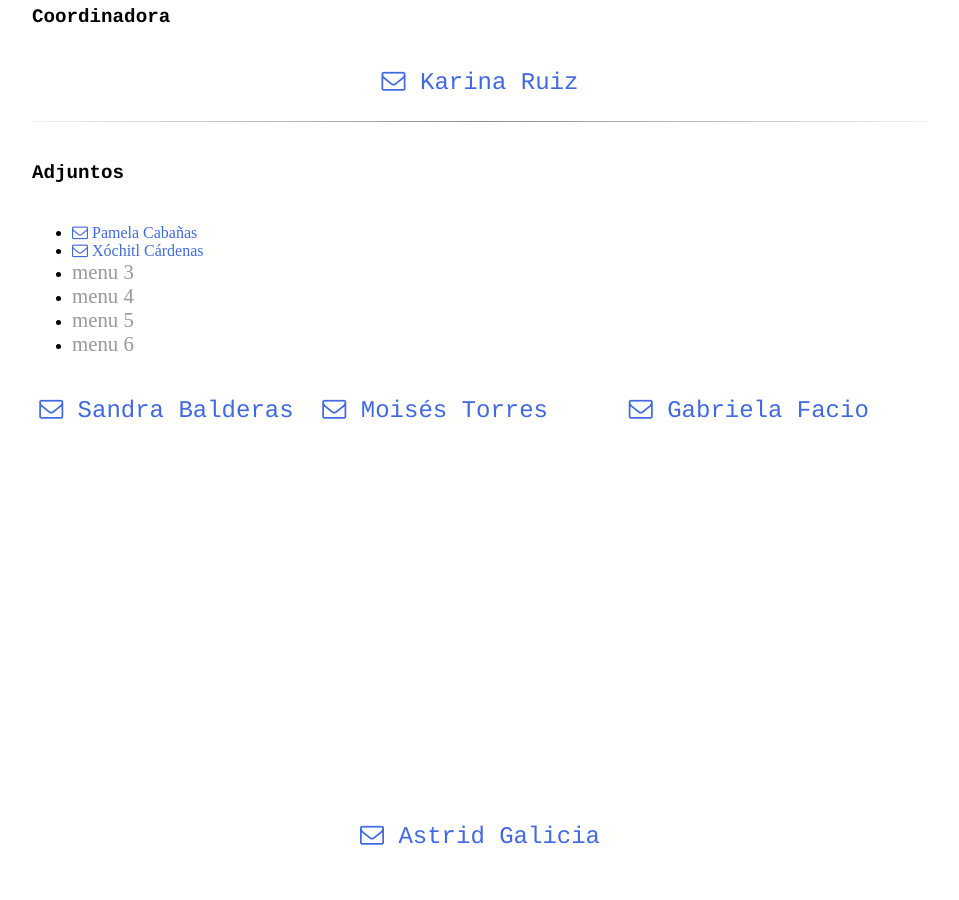
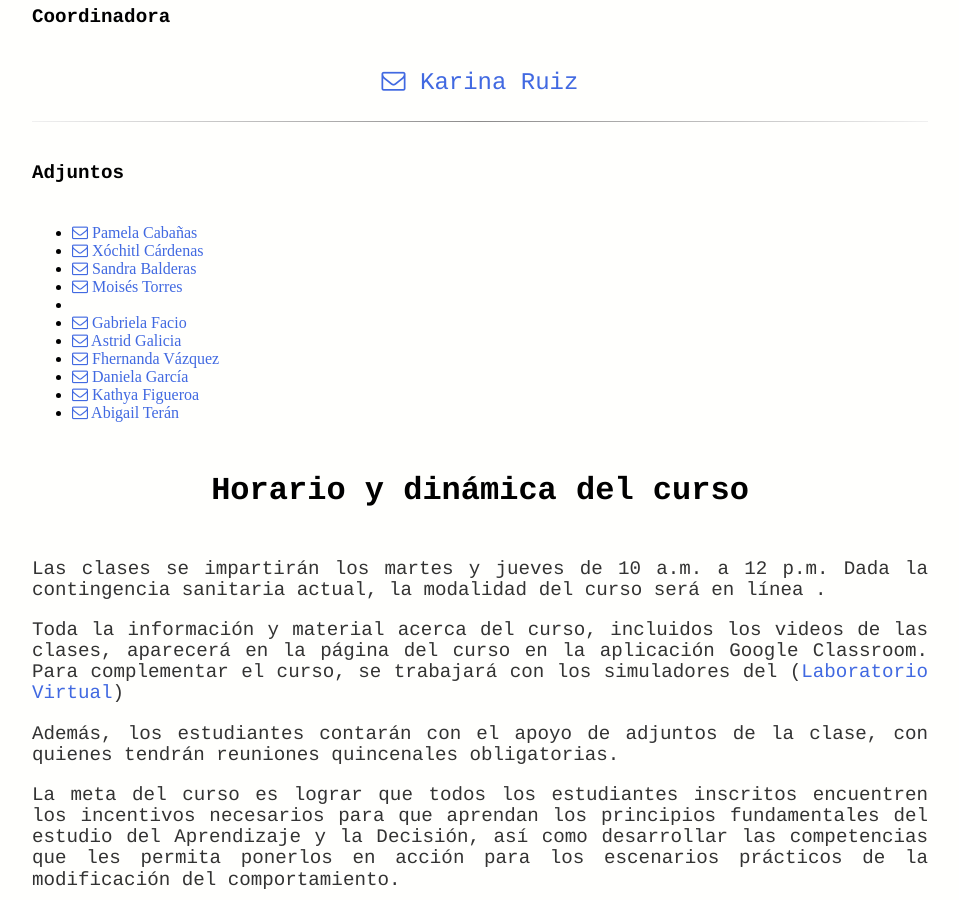
Before and after one commit to BouzasLab25/bouzaslab25.github.io, a Jekyll site: the page built from cursos/ACA II.html, in a window 1280 px wide and 900 px high, scrolled down 704 px. Shown: the whole window, without its empty margins (160-1119 px from the left). Built offline with Jekyll 4.4.1, drawn with Linux system fonts in a browser that asks for light colours.

Commit message:
Update ACA II.html

```diff
--- a/cursos/ACA II.html
+++ b/cursos/ACA II.html
@@ -30,65 +30,16 @@
 	<ul>
 		<li><a class='link' href="mailto:pamemondragon9@gmail.com"><i class='fa fa-envelope-o'></i> Pamela Cabañas</a></li>
 		<li><a class='link' href="mailto:xacm190319@gmail.com"><i class='fa fa-envelope-o'></i> Xóchitl Cárdenas</li>
-		<li><a href="#">menu 3</a></li>
-		<li><a href="#">menu 4</a></li>
-		<li><a href="#">menu 5</a></li>
-		<li><a href="#">menu 6</a></li>
+		<li><a class='link' href="balderasandra@gmail.com"><i class='fa fa-envelope-o'></i> Sandra Balderas</a></li>
+		<li><a class='link' href="moisesth55555@gmail.com"><i class='fa fa-envelope-o'></i> Moisés Torres</a><li>
+		<li><a class='link' href="jackfacio70gmail.com"><i class='fa fa-envelope-o'></i> Gabriela Facio </a></li>
+		<li><a class='link' href="astridgalicia2@gmail.com"><i class='fa fa-envelope-o'></i> Astrid Galicia</a></li>
+                <li><a class='link' href="fheer.puente@gmail.com"><i class='fa fa-envelope-o'></i> Fhernanda Vázquez</a></li>
+                <li><a class='link' href="danniegarlo@gmail.com"><i class='fa fa-envelope-o'></i> Daniela García</a></li>
+                <li><a class='link' href="kathyniaaa@gmail.com"><i class='fa fa-envelope-o'></i> Kathya Figueroa</a></li>
+                <li><a class='link' href="teagreyes@gmail.com"><i class='fa fa-envelope-o'></i> Abigail Terán</a></li>
 	</ul>
 </div>
-
-
-
-
-
- <div class="right">
- <p>
- <a class='link' href="balderasandra@gmail.com"><i class='fa fa-envelope-o'></i> Sandra Balderas </a>
- </p>
-   </div>
-
- <div class="left">
- <p>
- <a class='link' href="moisesth55555@gmail.com"><i class='fa fa-envelope-o'></i> Moisés Torres </a>
- </p>
- </div>
-
- <div class="center">
- <p>
- <a class='link' href="jackfacio70gmail.com"><i class='fa fa-envelope-o'></i> Gabriela Facio </a>
- </p>
-  </div>
-
- <div clas="right">
- <p>
- <a class='link' href="astridgalicia2@gmail.com"><i class='fa fa-envelope-o'></i> Astrid Galicia </a>
- </p>
-  </div>
-
- <div class= "left">
- <p>
- <a class='link' href="fheer.puente@gmail.com"><i class='fa fa-envelope-o'></i> Fhernanda Vázquez </a>
- </p>
-  </div>
-
- <div class="center">
- <p>
- <a class='link' href="danniegarlo@gmail.com"><i class='fa fa-envelope-o'></i> Daniela García </a>
- </p>
-  </div>
-
- <div class="right">
- <p>
- <a class='link' href="kathyniaaa@gmail.com"><i class='fa fa-envelope-o'></i> Kathya Figueroa </a>
- </p>
- </div>
-
- <div class="center">
-<p>
- <a class='link' href="teagreyes@gmail.com"><i class='fa fa-envelope-o'></i> Abigail Terán </a>
- </p>
- </div>
-
 
 <h3 ALIGN=center>Horario y dinámica del curso</h3>
  <p class = 'text'> Las clases se impartirán los martes y jueves de 10 a.m. a 12 p.m. Dada la contingencia sanitaria actual, la modalidad del curso será en línea . </p>
```
